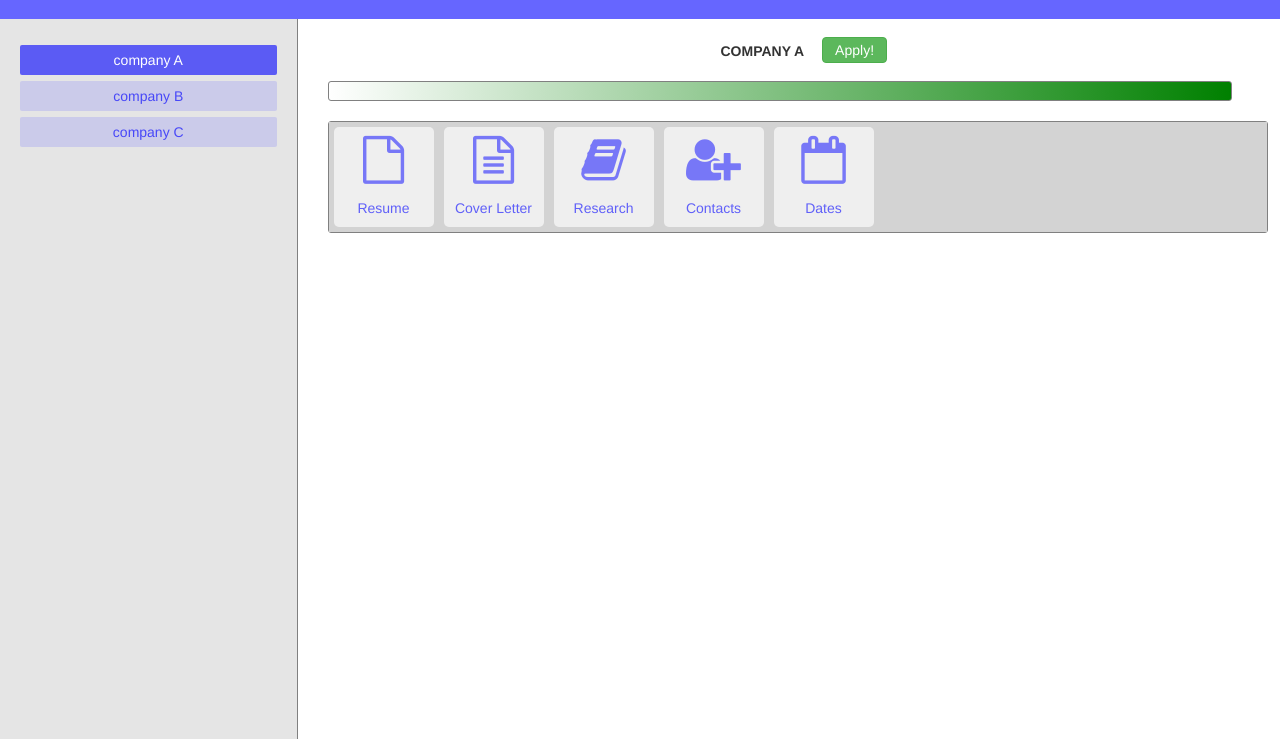
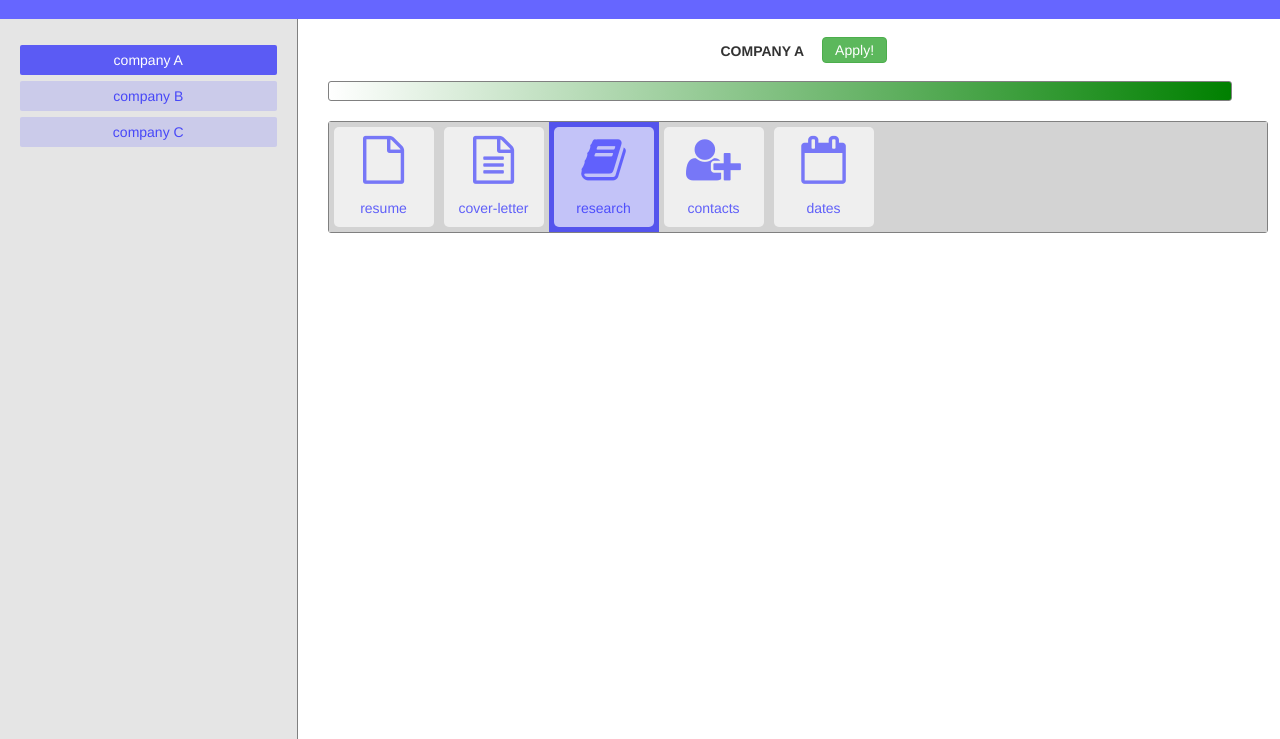
Before and after one commit to MissedMemo/brickheads, a website: page public/index.html at #!/companies in a window 1280 px wide. Shown: the part 61-800 px from the top of the page. Drawn offline with nearby package versions, Linux system fonts and the light colour scheme; some packages are replaced by stand-ins of ours.

Commit message:
task button selection working, but missing default task view

```diff
--- a/public/js/app.js
+++ b/public/js/app.js
@@ -30,44 +30,34 @@ app.config( function( $stateProvider, $urlRouterProvider ) {
     .state('companies.resume', {
       url: '/resume',
       templateUrl: '../views/resume.html',
-      controller: function($scope) {
-        $scope.data = 'resume';
-      }
+      controller: 'TasksController'
     })
 
      // nested COVER LETTER view with custom controller
     .state('companies.cover-letter', {
       url: '/cover-letter',
       templateUrl: '../views/cover-letter.html',
-      controller: function($scope) {
-        $scope.data = 'this is our cover letter';
-      }
+      controller: 'TasksController'
     })
 
      // nested RESEARCH view with custom controller
     .state('companies.research', {
       url: '/research',
       templateUrl: '../views/research.html',
-      controller: function($scope) {
-        $scope.data = 'this is our research';
-      }
+      controller: 'TasksController'
     })
 
      // nested CONTACTS view with custom controller
     .state('companies.contacts', {
       url: '/contacts',
       templateUrl: '../views/contacts.html',
-      controller: function($scope) {
-        $scope.data = 'these are our contacts';
-      }
+      controller: 'TasksController'
     })
 
     //nested DATES view with custom controller
     .state('companies.dates', {
       url: '/dates',
       templateUrl: '../views/dates.html',
-      controller: function($scope) {
-        $scope.data = 'these are our dates';
-      }
+      controller: 'TasksController'
     });
 });
--- a/public/js/companies-controller.js
+++ b/public/js/companies-controller.js
@@ -3,9 +3,14 @@ angular.module('app')
 
     $scope.companies = CompanyFactory.getAll();
     $scope.selection = $scope.companies[0];
+    $scope.currentTask = 'research';
 
     $scope.select = function( company ) {
       $scope.selection = company;
     };
 
+    $scope.setTask = function( task ) {
+      $scope.currentTask = task;
+    };
+
   }]);
--- /dev/null
+++ b/public/js/tasks-controller.js
@@ -0,0 +1,6 @@
+angular.module('app')
+  .controller( 'TasksController', [ '$scope', function( $scope ) {
+
+
+
+  }]);
--- a/public/styles/styles.css
+++ b/public/styles/styles.css
@@ -251,12 +251,12 @@ iframe {
   float: left;
 }
 
-/* show button 'selected' on mouse-over or click */
 .buttonframe:hover {
   background-color: rgba(0,0,255,0.4);
   text-decoration: none;
 }
-.buttonframe:focus {
+
+.buttonframe[selected] {
   background-color: rgba(0,0,255,0.6);
   text-decoration: none;
 }
--- a/public/views/company.html
+++ b/public/views/company.html
@@ -11,39 +11,46 @@
 
 <section class="taskpanel">
 
-  <div class="taskbar">
-  	<a ui-sref=".resume" class="buttonframe">
-	  <div class="taskbutton">
+  <div class="taskbar"
+       ng-init="tasks = ['resume','cover-letter','research','contacts', 'dates']">
+
+  	<a ui-sref=".resume" class="buttonframe"
+  	   ng-selected="currentTask === tasks[0]">
+	  <div class="taskbutton" ng-click="setTask(tasks[0])">
 	    <i class="fa fa-file-o"></i>
-	    <div class="caption">Resume</div>
+	    <div class="caption">{{tasks[0]}}</div>
 	  </div>
 	</a>
 
-	<a ui-sref=".cover-letter" class="buttonframe">
-	  <div class="taskbutton">
+	<a ui-sref=".cover-letter" class="buttonframe"
+  	   ng-selected="currentTask === tasks[1]">
+	  <div class="taskbutton" ng-click="setTask(tasks[1])">
 	    <i class="fa fa-file-text-o"></i>
-	    <div class="caption">Cover Letter</div>
+	    <div class="caption">{{tasks[1]}}</div>
 	  </div>
 	</a>
 
-	<a ui-sref=".research" class="buttonframe">
-	  <div class="taskbutton">
+	<a ui-sref=".research" class="buttonframe"
+  	   ng-selected="currentTask === tasks[2]">
+	  <div class="taskbutton" ng-click="setTask(tasks[2])">
 	    <i class="fa fa-book"></i>
-	    <div class="caption">Research</div>
+	    <div class="caption">{{tasks[2]}}</div>
 	  </div>
 	</a>
 
-	<a ui-sref=".contacts" class="buttonframe">
-	  <div class="taskbutton">
+	<a ui-sref=".contacts" class="buttonframe"
+  	   ng-selected="currentTask === tasks[3]">
+	  <div class="taskbutton" ng-click="setTask(tasks[3])">
 	    <i class="fa fa-user-plus"></i>
-	    <div class="caption">Contacts</div>
+	    <div class="caption">{{tasks[3]}}</div>
 	  </div>
 	</a>
 
-	<a ui-sref=".dates" class="buttonframe">
-	  <div class="taskbutton">
+	<a ui-sref=".dates" class="buttonframe"
+  	   ng-selected="currentTask === tasks[4]">
+	  <div class="taskbutton" ng-click="setTask(tasks[4])">
 		  <i class="fa fa-calendar-o"></i>
-	  <div class="caption">Dates</div>
+	  <div class="caption">{{tasks[4]}}</div>
 	  </div>
   	</a>
 
```
Also changed, not shown: public/views/contacts.html (+1 -1 lines), public/views/cover-letter.html (+1 -1 lines), public/views/dates.html (+1 -1 lines), public/views/research.html (+1 -1 lines), public/views/resume.html (+1 -1 lines).
